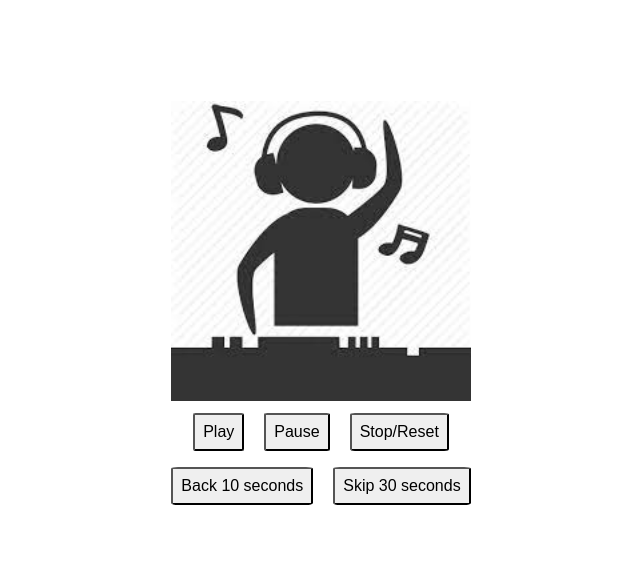
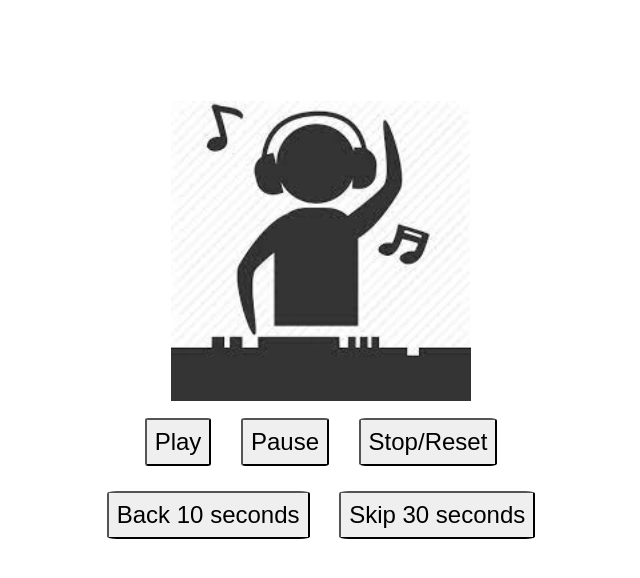
Before and after one commit to Shimanti/DJ, a plain HTML site: page index.html in a window 1024 px wide. Shown: the whole page, without its empty margins (191-831 px from the left). Drawn offline with Linux system fonts and the light colour scheme.

Commit message:
Update index.html

```diff
--- a/index.html
+++ b/index.html
@@ -45,9 +45,18 @@
    cursor: pointer;
  }
 
+/* For Desktop View */
+@media screen and (min-width: 1024px) {
+ button {
+   font-size: 2rem;
+   margin: 1rem;
+  }
+}
+
 
 /* For Tablet+ View */
 @media screen and (min-device-width: 768px)
+  and (max-device-width: 1024px) {
  button {
    font-size: 1.5rem;
    margin: .8rem;
```
